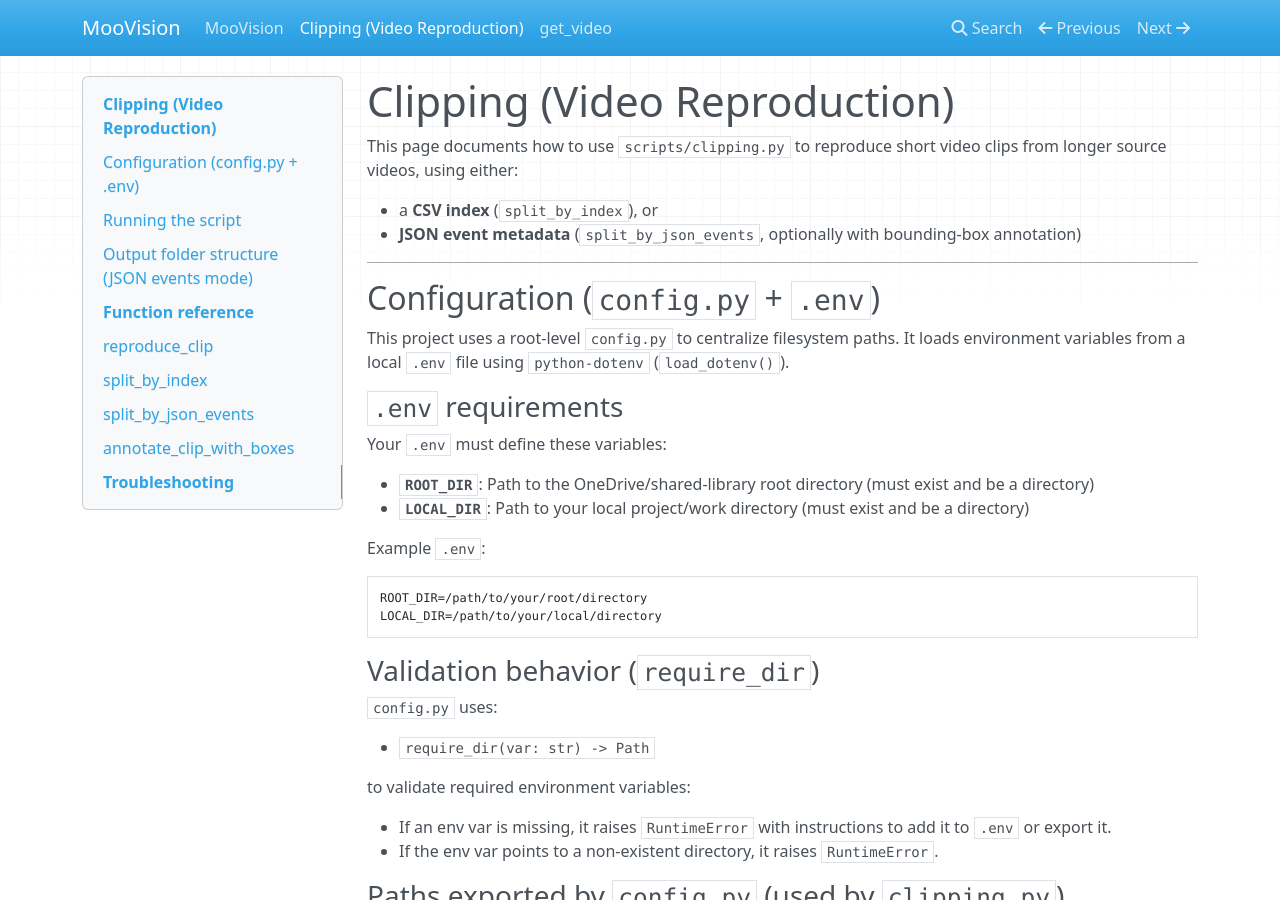
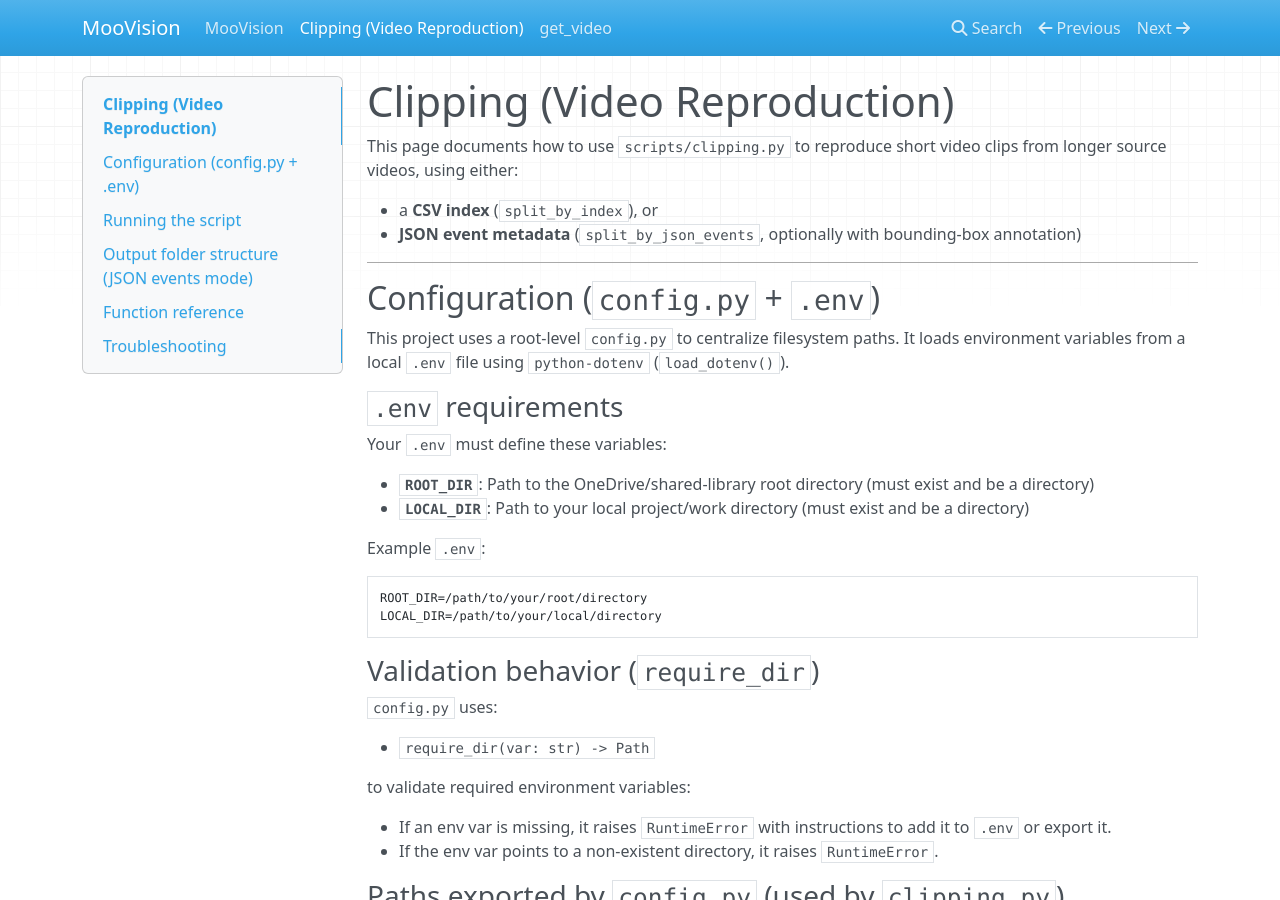
Before and after one commit to UBC-AWP/mooVision, an MkDocs documentation site: the page built from docs/clipping.md, in a window 1280 px wide and 900 px high. Built offline with MkDocs 1.6.1, drawn with Linux system fonts in a browser that asks for light colours; nearby versions of some CDN libraries.

Commit message:
change format

````diff
--- a/docs/clipping.md
+++ b/docs/clipping.md
@@ -103,9 +103,9 @@
 
 ---
 
-# Function reference
+## Function reference
 
-## reproduce_clip
+### reproduce_clip
 
 ```python
 reproduce_clip(raw_video_path: Path, start_sec: float, end_sec: float, output_path: Path) -> bool
@@ -113,7 +113,7 @@
 
 Extract a clip from `raw_video_path` between `start_sec` and `end_sec` (seconds) and save it to `output_path`.
 
-### Parameters
+#### Parameters
 
 **raw_video_path** : pathlib.Path
 Path to the source `.mp4` video.
@@ -127,18 +127,18 @@
 **output_path** : pathlib.Path
 Output `.mp4` file path.
 
-### Returns
+#### Returns
 
 **success** : bool
 `True` if written successfully, else `False`.
 
-### Notes
+#### Notes
 
 - Uses OpenCV video I/O (`cv2.VideoCapture`, `cv2.VideoWriter`), codec `"mp4v"`.
 - Frame boundaries are computed from the source FPS.
 - Caller should ensure `output_path.parent` exists.
 
-### Examples
+#### Examples
 
 ```python
 from pathlib import Path
@@ -154,7 +154,7 @@
 
 ---
 
-## split_by_index
+### split_by_index
 
 ```python
 split_by_index(index_path: Path, output_path: Path) -> None
@@ -162,7 +162,7 @@
 
 Reproduce clips based on a CSV index file.
 
-### Parameters
+#### Parameters
 
 **index_path** : pathlib.Path
 Path to index CSV (typically `CLIPS_INDEX_DIR` from `config.py`).
@@ -170,17 +170,17 @@
 **output_path** : pathlib.Path
 Output directory (typically `REPRODUCED_CLIPS_DIR` from `config.py`).
 
-### Returns
+#### Returns
 
 None
 
-### Notes
+#### Notes
 
 - Reads the CSV with `pandas.read_csv`.
 - Scans `RAW_DIR` recursively for `.mp4` files and matches rows by `source_video_basename`.
 - Current code processes only the first matched row (`matched[:1]`). Remove `[:1]` to process all rows.
 
-### Expected CSV columns
+#### Expected CSV columns
 
 At minimum:
 
@@ -190,7 +190,7 @@
 - `clip_start_in_source_sec`
 - `clip_end_in_source_sec`
 
-### Examples
+#### Examples
 
 ```python
 from config import CLIPS_INDEX_DIR, REPRODUCED_CLIPS_DIR
@@ -199,7 +199,7 @@
 
 ---
 
-## split_by_json_events
+### split_by_json_events
 
 ```python
 split_by_json_events(json_path: Path, output_dir: Path, annotate: bool = True) -> int
@@ -207,7 +207,7 @@
 
 Reproduce clips based on event metadata in JSON files and optionally annotate the output with bounding boxes.
 
-### Parameters
+#### Parameters
 
 **json_path** : pathlib.Path
 Either:
@@ -222,12 +222,12 @@
 **annotate** : bool, default=True
 Whether to also write `__boxed.mp4` annotated outputs.
 
-### Returns
+#### Returns
 
 **total_success** : int
 Total number of successfully reproduced (unboxed) clips across all processed JSON files.
 
-### JSON schema
+#### JSON schema
 
 Required keys:
 
@@ -252,7 +252,7 @@
   - `frame` (in **source-video** frame coordinates)
   - `x1`, `y1`, `x2`, `y2`
 
-### Output naming
+#### Output naming
 
 For event `i`:
 
@@ -260,7 +260,7 @@
 - If `annotate=True`:
   `<identifier_stem>__event{i:03d}_{start_sec:.1f}-{end_sec:.1f}__boxed.mp4`
 
-### Examples
+#### Examples
 
 ```python
 from config import BASELINE_METADATA_DIR, REPRODUCED_CLIPS_DIR
@@ -271,7 +271,7 @@
 
 ---
 
-## annotate_clip_with_boxes
+### annotate_clip_with_boxes
 
 ```python
 annotate_clip_with_boxes(
@@ -285,7 +285,7 @@
 
 Annotate a clip with bounding boxes and write an annotated clip.
 
-### Parameters
+#### Parameters
 
 **input_clip** : pathlib.Path
 Input clip path.
@@ -304,17 +304,17 @@
 **thickness** : int, default=2
 Rectangle thickness in pixels.
 
-### Returns
+#### Returns
 
 **success** : bool
 `True` if successful, else `False`.
 
-### Notes
+#### Notes
 
 - Creates `output_clip.parent` if needed.
 - Multiple boxes per frame are supported.
 
-### Examples
+#### Examples
 
 ```python
 from pathlib import Path
@@ -326,7 +326,7 @@
 
 ---
 
-# Troubleshooting
+## Troubleshooting
 
 ### Missing env vars / invalid paths
 If you see errors like:
````
